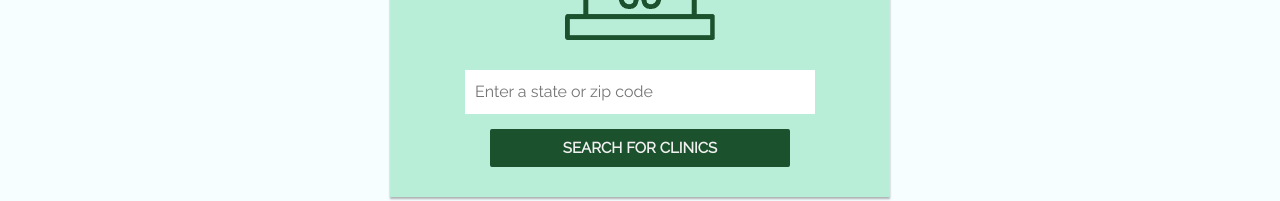
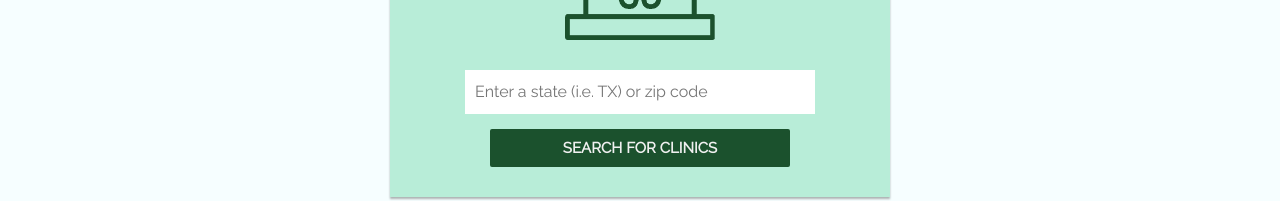
Before and after one commit to theMVPshop/nt03, a React (Create React App) app: page /clinic-search in a window 1280 px wide. Shown: the part 339-540 px from the top of the page. Built offline with nearby package versions, Linux system fonts and the light colour scheme; no server answers.

Commit message:
update clinic search

```diff
--- a/src/components/ClinicSearch/ClinicSearch.js
+++ b/src/components/ClinicSearch/ClinicSearch.js
@@ -26,7 +26,7 @@ const ClinicSearch = ({setClinicSearch}) => {
           <input
             className='lg-search-input'
             type='text'
-            placeholder='Enter a state or zip code'
+            placeholder='Enter a state (i.e. TX) or zip code'
             onChange={handleTextChange}
           />
           <button className='btn lg-btn' type='submit'>
```
